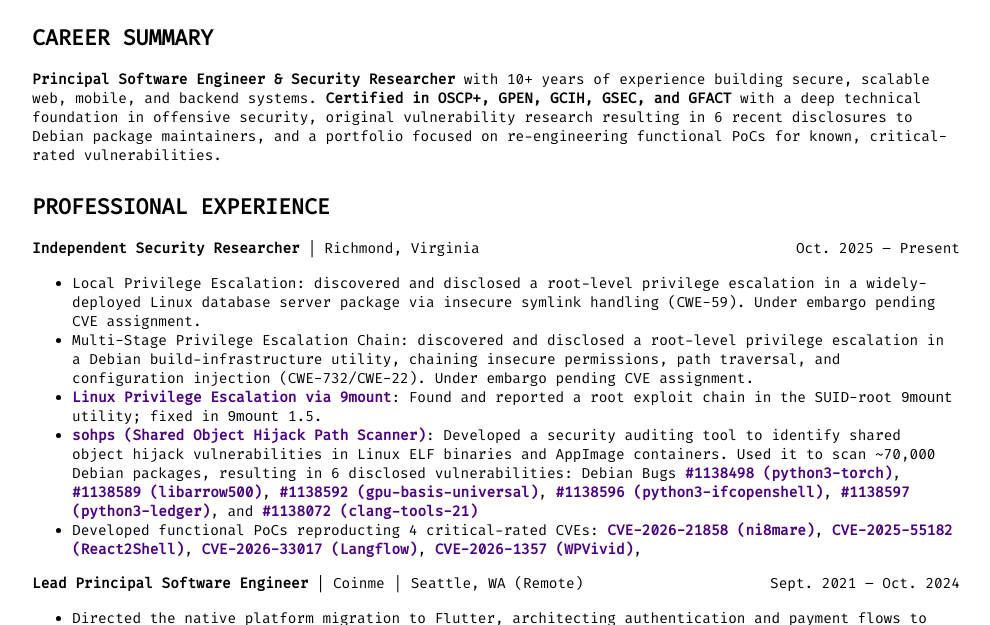
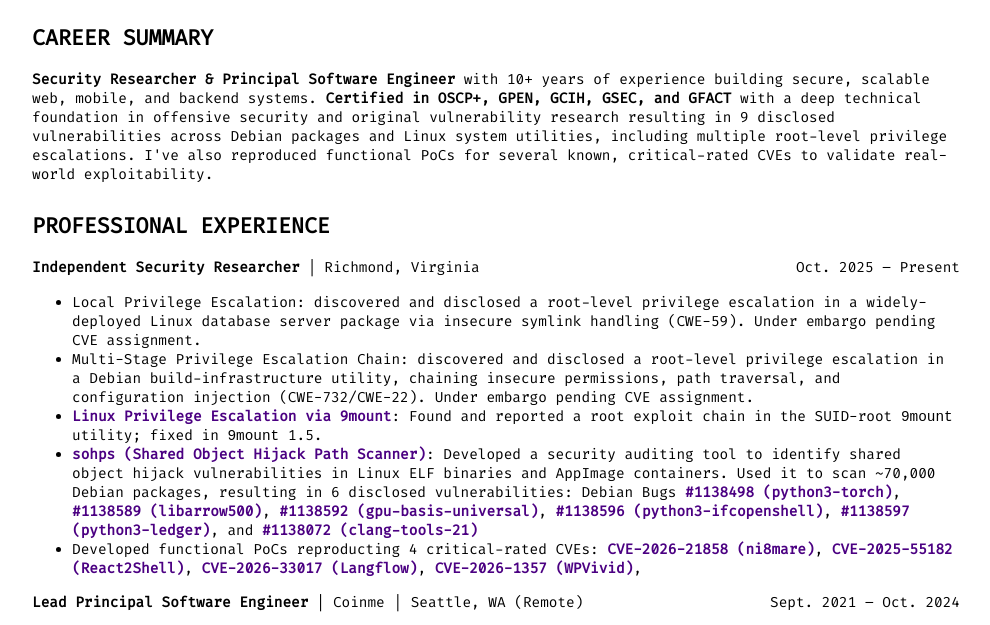
Before and after one commit to masterwok/masterwok.github.io, an Eleventy site: page src/index.html in a window 1280 px wide. Shown: the part 175-800 px from the top of the page, without its empty margins (144-1134 px from the left). Built offline with nearby package versions, Linux system fonts and the light colour scheme; Eleventy itself is replaced by a stand-in of ours; files that its build step writes are made by us from their sources.

Commit message:
Words...

```diff
--- a/src/index.html
+++ b/src/index.html
@@ -38,12 +38,12 @@ title: Jonathan Trowbridge
   <div class="section">
     <h2>CAREER SUMMARY</h2>
     <p>
-      <b>Principal Software Engineer & Security Researcher</b> with 10+ years of experience building secure, scalable
-      web,
-      mobile, and backend systems.
-      <b>Certified in OSCP+, GPEN, GCIH, GSEC, and GFACT</b> with a deep technical foundation in offensive security,
-      original vulnerability research resulting in 6 recent disclosures to Debian package maintainers, and a portfolio
-      focused on re-engineering functional PoCs for known, critical-rated vulnerabilities.
+      <b>Security Researcher & Principal Software Engineer</b> with 10+ years of experience building secure, scalable
+      web, mobile, and backend systems.
+      <b>Certified in OSCP+, GPEN, GCIH, GSEC, and GFACT</b> with a deep technical foundation in offensive security and
+      original vulnerability research resulting in 9 disclosed vulnerabilities across Debian packages and Linux system utilities,
+      including multiple root-level privilege escalations. I've also reproduced functional PoCs for several known,
+      critical-rated CVEs to validate real-world exploitability.
     </p>
   </div>
 
```
Also changed, not shown: 1 other file.
